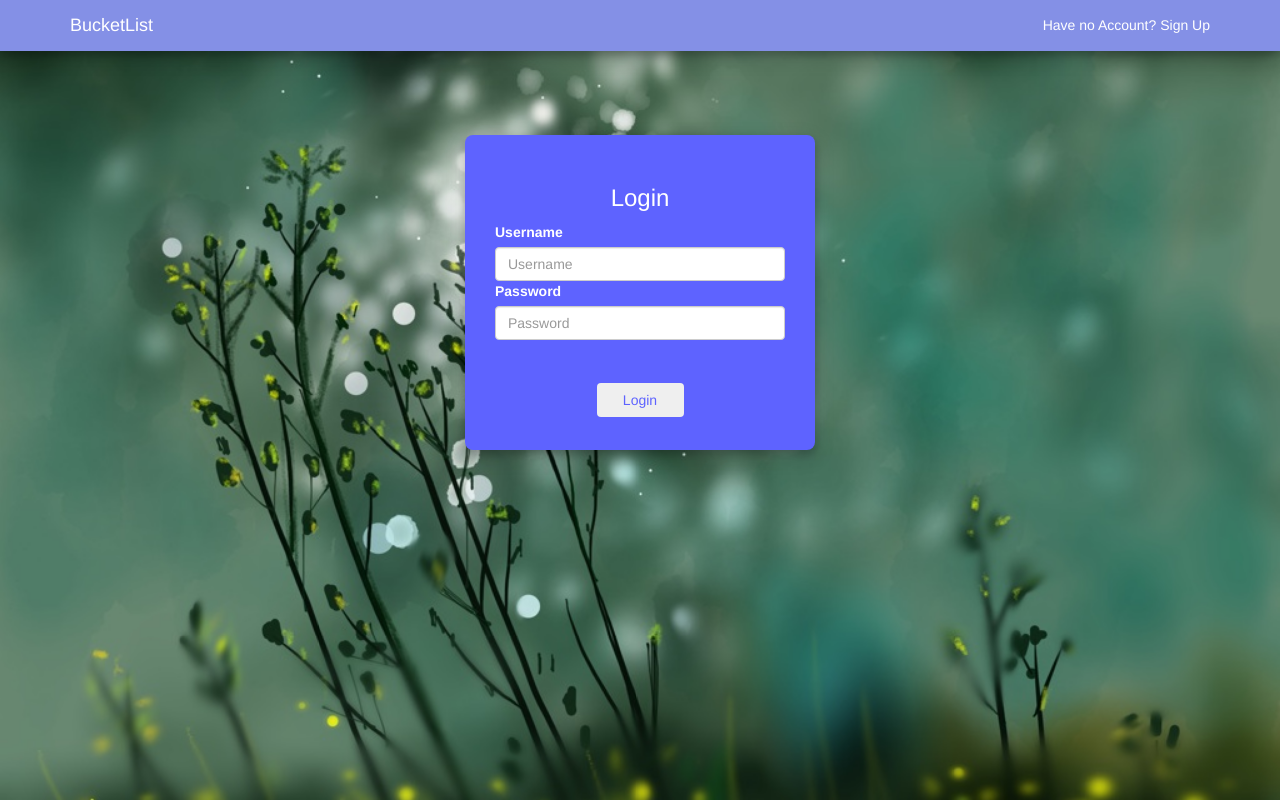
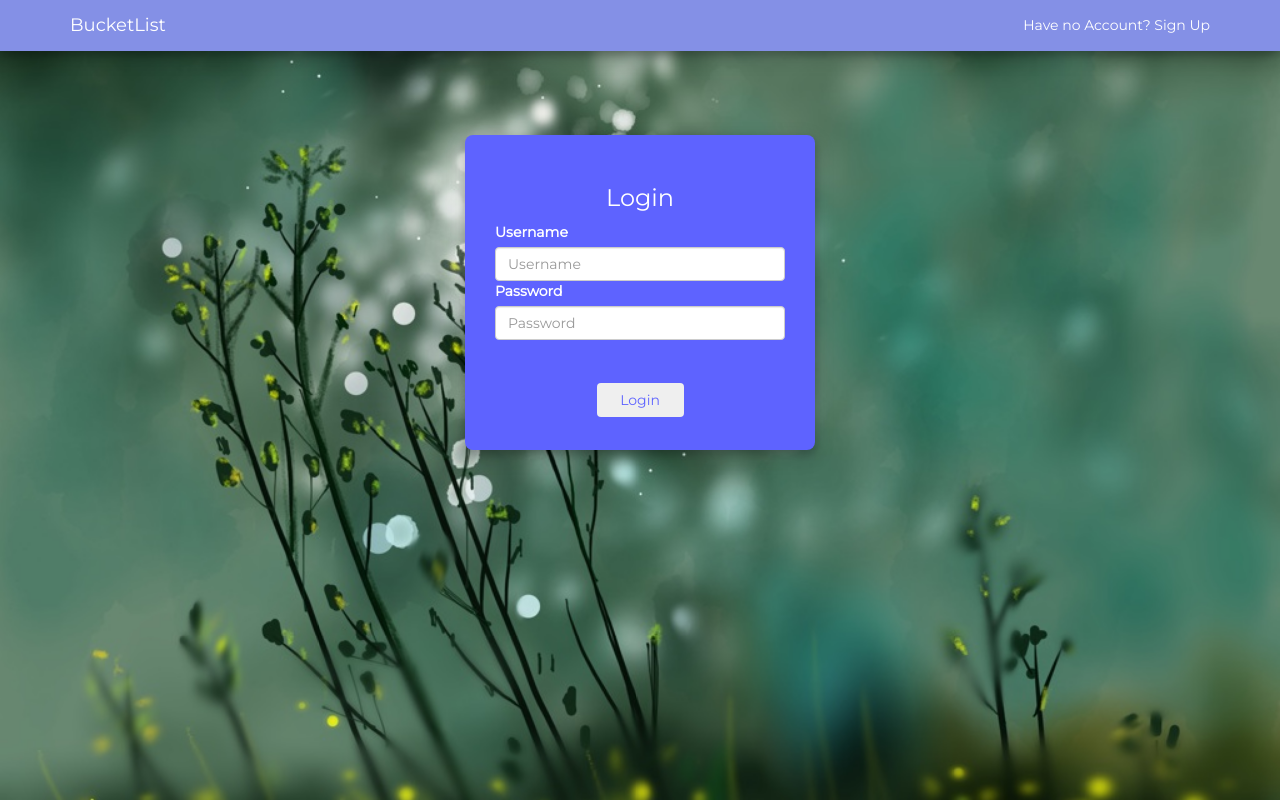
Before and after one commit to Sekams/Bucketlist, a Flask app: page / in a window 1280 px wide. Run offline with Flask 2, Linux system fonts and the light colour scheme; some libraries are stand-ins or nearby versions.

Commit message:
Change font family
Change font family from default to Montserrat from google fonts

```diff
--- a/app/static/css/custom.css
+++ b/app/static/css/custom.css
@@ -1,4 +1,5 @@
 body, html {
+    font-family: 'Montserrat';
     height: 100%;
     background: url("../img/landscape.jpg");
     background-attachment: fixed;
--- a/app/templates/home.html
+++ b/app/templates/home.html
@@ -6,6 +6,7 @@
 	    Home | BucketList
     {% endblock %}
 
+    <link href='https://fonts.googleapis.com/css?family=Montserrat' rel='stylesheet'>
     <link rel="stylesheet" href="https://maxcdn.bootstrapcdn.com/bootstrap/3.3.6/css/bootstrap.min.css" integrity="sha384-1q8mTJOASx8j1Au+a5WDVnPi2lkFfwwEAa8hDDdjZlpLegxhjVME1fgjWPGmkzs7" crossorigin="anonymous">
     <link href="../static/css/custom.css" rel="stylesheet" />
     <link href="http://maxcdn.bootstrapcdn.com/font-awesome/4.2.0/css/font-awesome.min.css" rel="stylesheet">
--- a/app/templates/login.html
+++ b/app/templates/login.html
@@ -5,6 +5,7 @@
 	    Login | BucketList
     {% endblock %}
 
+    <link href='https://fonts.googleapis.com/css?family=Montserrat' rel='stylesheet'>
     <link rel="stylesheet" href="https://maxcdn.bootstrapcdn.com/bootstrap/3.3.6/css/bootstrap.min.css" integrity="sha384-1q8mTJOASx8j1Au+a5WDVnPi2lkFfwwEAa8hDDdjZlpLegxhjVME1fgjWPGmkzs7" crossorigin="anonymous">
     <link href="../static/css/custom.css" rel="stylesheet" />
 </head>
--- a/app/templates/sign_up.html
+++ b/app/templates/sign_up.html
@@ -6,6 +6,7 @@
 	    Sign Up | BucketList
     {% endblock %}
 
+    <link href='https://fonts.googleapis.com/css?family=Montserrat' rel='stylesheet'>
     <link rel="stylesheet" href="https://maxcdn.bootstrapcdn.com/bootstrap/3.3.6/css/bootstrap.min.css" integrity="sha384-1q8mTJOASx8j1Au+a5WDVnPi2lkFfwwEAa8hDDdjZlpLegxhjVME1fgjWPGmkzs7" crossorigin="anonymous">
     <link href="../static/css/custom.css" rel="stylesheet" />
 </head>
```
